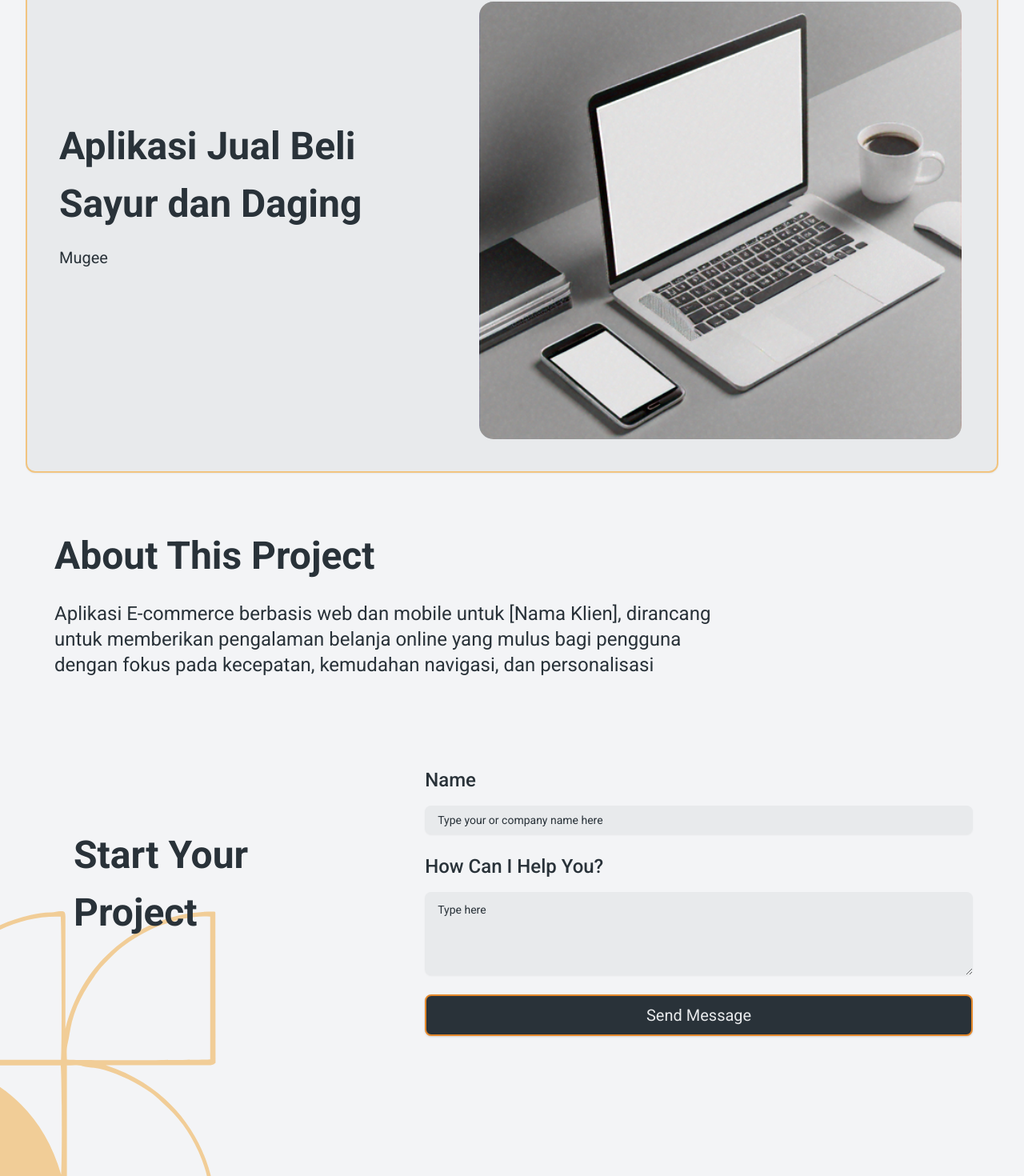
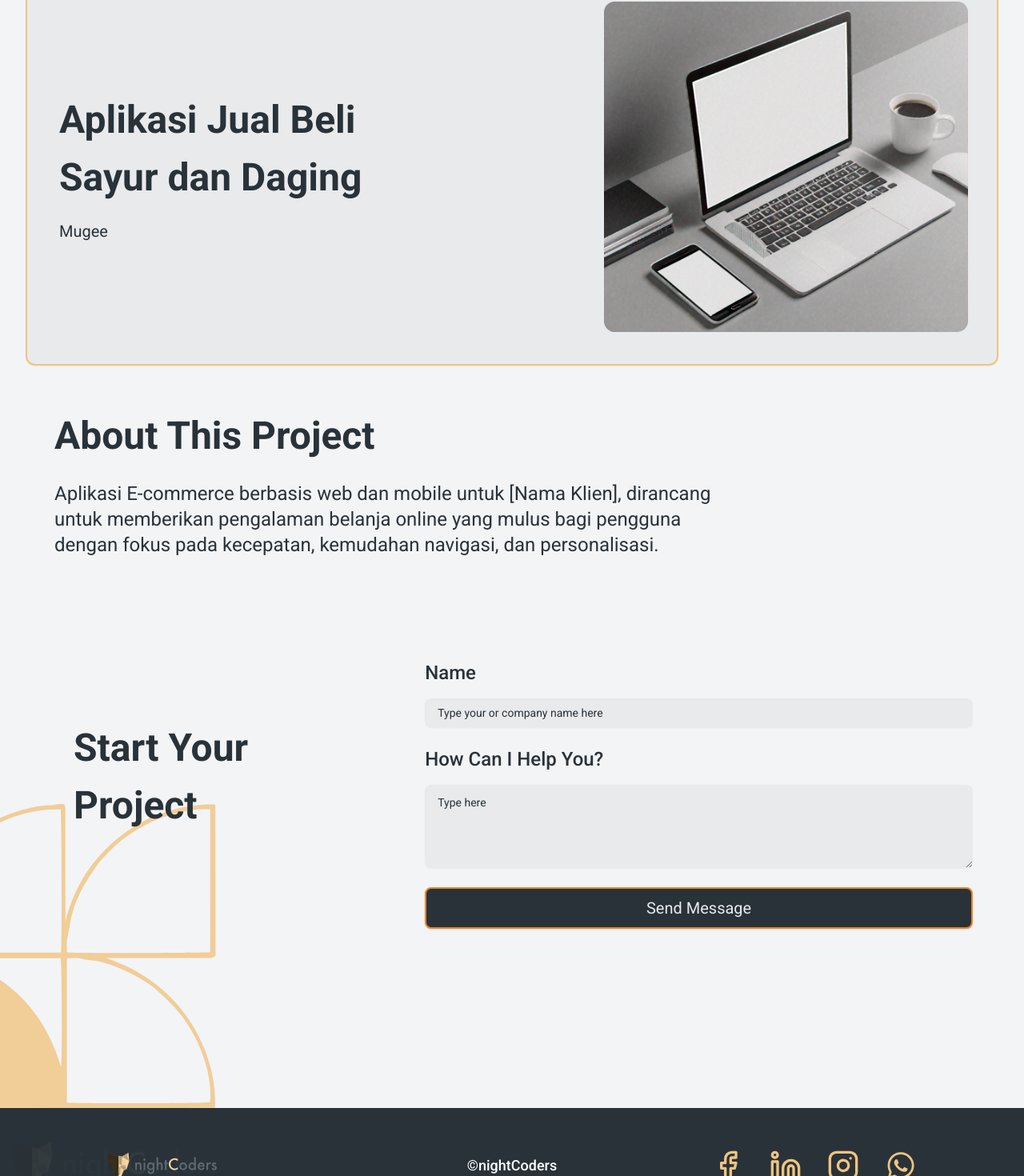
Before and after one commit to nightcoders-studio/landing-page, a React (Vite) app: page /detail-project in a window 1280 px wide. Shown: the part 144-1614 px from the top of the page at 80% size. Built offline with nearby package versions, Linux system fonts and the light colour scheme.

Commit message:
update halaman detail Project

```diff
--- a/src/components/Footer.jsx
+++ b/src/components/Footer.jsx
@@ -19,26 +19,29 @@ const Footer = () => {
             </div>
 
             {/* Copyright */}
-            <div className="text-sm font-medium text-center text-white">
-                © nightCoders
+            <div className="text-sm font-medium text-center text-white md:text-lg">
+                ©nightCoders
             </div>
 
             {/* Social Media */}
-            <div className="grid grid-cols-4 gap-4 justify-items-center text-text-brand-tertiary">
-                <div className="flex items-center justify-center w-8 h-8">
-                    <Facebook className="w-6 h-6 transition-colors hover:text-blue-600" />
+            <div className="flex gap-4 sm:gap-3 md:gap-6 lg:gap-8 justify-items-center text-text-brand-tertiary">
+                <div className="flex items-center justify-center">
+                    <Facebook className="transition ease-in-out sm:w-6 sm:h-6 md:w-10 md:h-10 lg:w-10 lg:h-10 hover:text-blue-600 hover:translate-y-1" />
                 </div>
-                <div className="flex items-center justify-center w-8 h-8">
-                    <Linkedin className="w-6 h-6 transition-colors hover:text-blue-700" />
+                <div className="flex items-center justify-center">
+                    <Linkedin className="transition ease-in-out sm:w-6 sm:h-6 md:w-10 md:h-10 lg:w-10 lg:h-10 hover:text-blue-700 hover:translate-y-1" />
                 </div>
-                <div className="flex items-center justify-center w-8 h-8">
-                    <Instagram className="w-6 h-6 transition-colors hover:text-pink-500" />
+                <div className="flex items-center justify-center">
+                    <Instagram className="transition ease-in-out sm:w-6 sm:h-6 md:w-10 md:h-10 lg:w-10 lg:h-10 hover:text-pink-500 hover:translate-y-1" />
                 </div>
-                <div className="flex items-center justify-center w-8 h-8">
-                    <img src={WhatsAppIcon} alt="WhatsApp" className="w-6 h-6 transition-colors hover:text-green-500" />
+                <div className="flex items-center justify-center">
+                    <img
+                        src={WhatsAppIcon}
+                        alt="WhatsApp"
+                        className="transition ease-in-out hover:translate-y-1 sm:w-6 sm:h-6 md:w-10 md:h-10 lg:w-10 lg:h-10 hover:text-green-500"
+                    />
                 </div>
             </div>
-
         </footer>
     );
 };
--- a/src/pages/ProjectDetail.jsx
+++ b/src/pages/ProjectDetail.jsx
@@ -1,8 +1,7 @@
 import React from "react";
 import Spacer from "../components/ui/spacer";
-// import StartProject from "@/components/StartProject";
 import Footer from "../components/Footer";
-import { useForm } from "react-hook-form"
+import { useForm } from "react-hook-form";
 import {
     Form,
     FormField,
@@ -10,64 +9,42 @@ import {
     FormLabel,
     FormControl,
     FormMessage,
-} from "@/components/ui/form"
-import { Input } from "@/components/ui/input"
-import { Textarea } from "@/components/ui/textarea"
-import { Button } from "@/components/ui/button"
-import vector4 from "../assets/images/vector4.svg"
+} from "@/components/ui/form";
+import { Input } from "@/components/ui/input";
+import { Textarea } from "@/components/ui/textarea";
+import { Button } from "@/components/ui/button";
+import vector4 from "../assets/images/vector4.svg";
 
-
-const ProjectDetail = () => {
-
-
-    const form = useForm({
-        defaultValues: {
-            name: "",
-            help: "",
-        },
-    })
-
-    const onSubmit = (data) => {
-        console.log("Form Data:", data)
-    }
-
-    return (
-        <div>
-            {/* Hero Section */}
+const HeroSection = () => (
     <div id="heroWrapper" className="items-center sm:gap-2 sm:px-4 sm:pb-8 sm:pt-8 md:m-0">
         <div
             id="heroContainer"
             className="grid items-center p-6 py-6 m-6 border-2 shadow-sm lg:m-4 lg:gap-7 xl:gap-4 sm:m-2 rounded-xl border-text-brand-tertiary bg-bg-default-secondary lg:grid-cols-[45%_55%] sm:gap-10 md:gap-20 md:m-2 md:py-10 md:px-10"
         >
-                    {/* Image Section for sm/md */}
+            {/* Text Section */}
+            <div id="textHeroWrapper" className="flex flex-col items-stretch order-2 gap-4 md:gap-5 lg:order-1">
+                <div id="textHeroContainer" className="flex flex-col items-stretch gap-4">
+                    <h1 className="text-4xl font-semibold text-text-default md:text-4xl sm:leading-snug md:leading-normal lg:leading-normal lg:text-4xl xl:text-5xl xl:leading-normal sm:w-3/4">
+                        Aplikasi Jual Beli Sayur dan Daging
+                    </h1>
+                    <h3 className="text-xl text-text-default xl:pr-24 xl:leading-normal md:text-xl">
+                        Mugee
+                    </h3>
+                </div>
+            </div>
+
+            {/* Image Section */}
             <img
-                        className="order-1 w-full h-auto gambarHero lg:order-2 lg:pr-5"
+                className="order-1 w-full h-auto justify-self-end lg:w-3/4 gambarHero lg:order-2 lg:pr-3"
                 src="src/assets/images/Mockup website.svg"
                 alt="Illustration"
             />
-
-                    {/* Text Section */}
-                    <div
-                        id="textHeroWrapper"
-                        className="flex flex-col items-stretch order-2 gap-4 md:gap-5 lg:order-1"
-                    >
-                        <div id="textHeroContainer" className="flex flex-col items-stretch gap-4">
-                            <h1 className="text-4xl font-semibold text-text-default md:text-4xl sm:leading-snug md:leading-normal lg:leading-normal lg:text-4xl xl:text-5xl xl:leading-normal w:full sm:w-3/4">
-                                Aplikasi Jual Beli Sayur dan Daging
-                            </h1>
-                            <h3 className="text-xl sm:text-xl text-text-default xl:text-xl xl:pr-24 md:text-xl xl:leading-normal">
-                                Mugee
-                            </h3>
-                        </div>
-                        <div className="hidden md:flex lg:flex xl:flex 2xl:flex lg:h-12 lg:w-full" />
-                    </div>
-                </div>
         </div>
 
-            <Spacer className='lg:block sm:hidden' />
-            <Spacer />
+    </div>
+);
 
-            {/* Section about this project */}
+const AboutProjectSection = () => (
     <div className="flex flex-col w-full gap-8 aboutContainer px-7 sm:flex sm:flex-col md:px-16">
         <h1 className="font-semibold sm:text-3xl lg:text-5xl text-text-default lg:pl-1">
             About This Project
@@ -75,12 +52,13 @@ const ProjectDetail = () => {
         <h4 className="text-text-default md:w-3/4 lg:pl-1 lg:text-2xl md:text-xl">
             Aplikasi E-commerce berbasis web dan mobile untuk [Nama Klien], dirancang untuk
             memberikan pengalaman belanja online yang mulus bagi pengguna dengan fokus pada
-                    kecepatan, kemudahan navigasi, dan personalisasi
+            kecepatan, kemudahan navigasi, dan personalisasi.
         </h4>
         <Spacer />
     </div>
+);
 
-            {/* Section start your project */}
+const StartProjectSection = ({ form, onSubmit }) => (
     <div className="relative grid grid-cols-1 lg:grid-cols-[35%,65%] w-screen px-0 lg:px-16 md:px-7 sm:items-center sm:mx-0 sm:text-center md:text-left md:pb-36 lg:pt-16 lg:gap-8">
         {/* Header Section */}
         <div className="relative flex flex-col md:w-[364px] lg:w-full text-4xl font-semibold leading-[44px] sm:text-left lg:items-start">
@@ -135,7 +113,7 @@ const ProjectDetail = () => {
                     {/* Submit Button */}
                     <Button
                         type="submit"
-                                className="w-full text-text-default-quaternary px-4 lg:py-6 flex items-center justify-center text-base bg-transparent hover:shadow-none bg-[#293239] border-solid border-2 border-[#e4882b] rounded-lg lg:text-xl hover:translate-y-1 sm:text-lg md:text-2xl md:py-6"
+                        className="transition ease-in-out w-full text-text-default-quaternary px-4 lg:py-6 flex items-center justify-center text-base bg-transparent hover:shadow-none bg-[#293239] border-solid border-2 border-[#e4882b] rounded-lg lg:text-xl hover:translate-y-1 sm:text-lg md:text-2xl md:py-6"
                     >
                         Send Message
                     </Button>
@@ -154,9 +132,28 @@ const ProjectDetail = () => {
         />
         <Spacer className="sm:h-1 lg:h-12" />
     </div>
+);
+
+const ProjectDetail = () => {
+    const form = useForm({
+        defaultValues: {
+            name: "",
+            help: "",
+        },
+    });
+
+    const onSubmit = (data) => {
+        console.log("Form Data:", data);
+    };
+
+    return (
+        <div>
+            <HeroSection />
+            <Spacer className="lg:block sm:hidden" />
+            <AboutProjectSection />
+            <Spacer />
+            <StartProjectSection form={form} onSubmit={onSubmit} />
             <Spacer className="md:hidden sm:block" />
-            <Spacer className="md:hidden sm:block" />
-
             <Footer />
         </div>
     );
```
Lines whose indentation alone changed are shown as unchanged.
